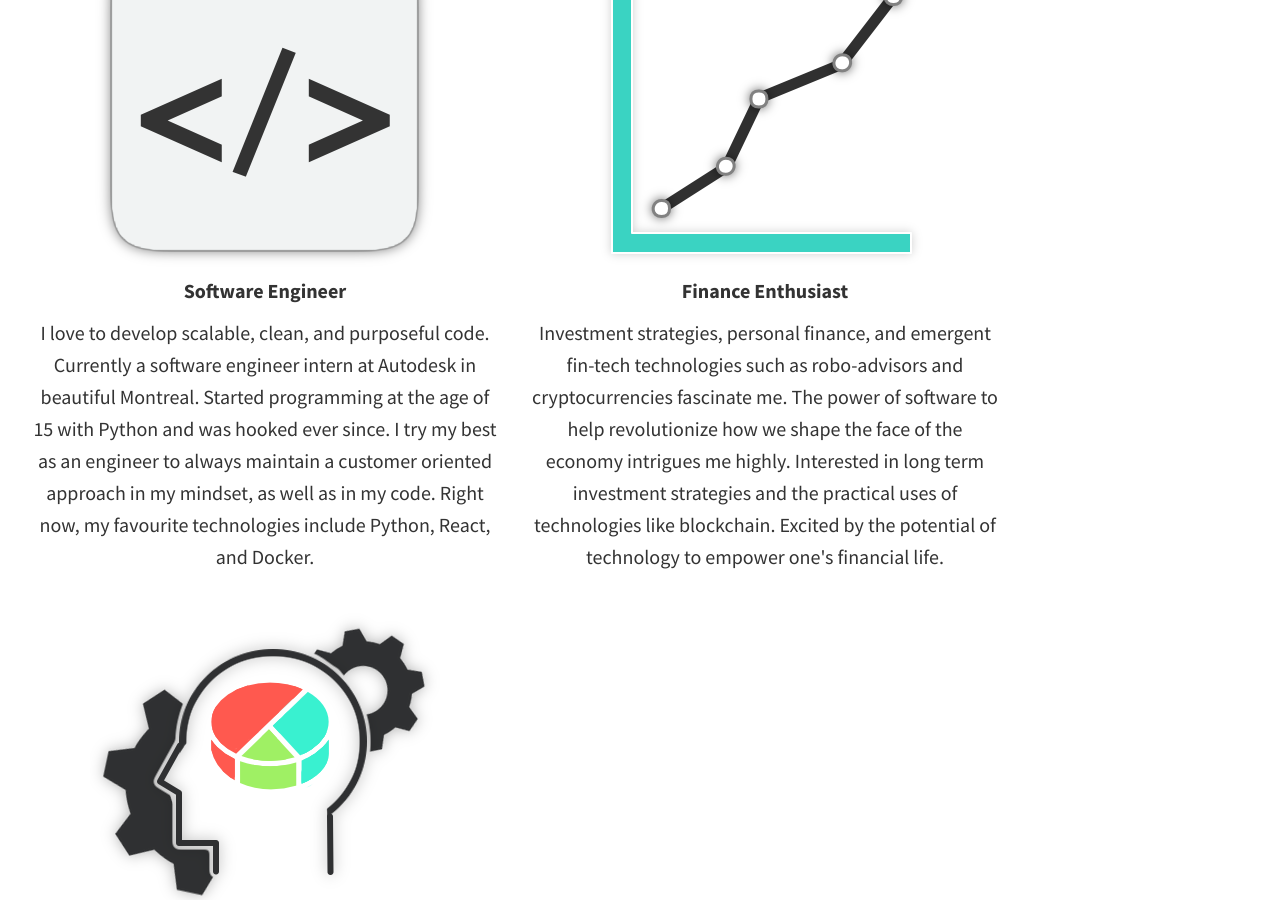
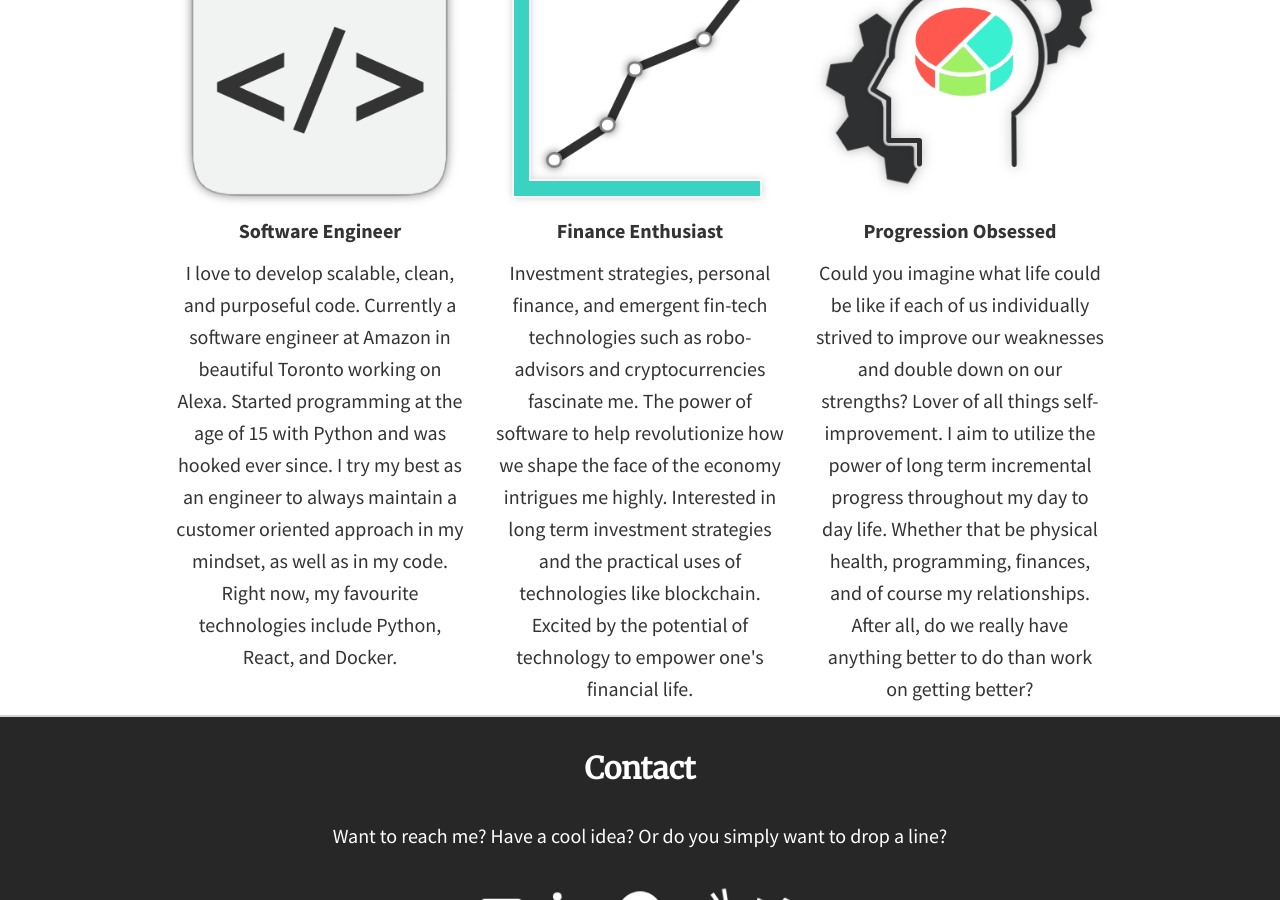
Before and after one commit to ospahiu/olsi-spahiu-website, a Jekyll site: the page built from index.html, in a window 1280 px wide and 900 px high, scrolled down 1217 px. Built offline with Jekyll 4.4.1, drawn with Linux system fonts in a browser that asks for light colours.

Commit message:
- Change current position.

```diff
--- a/index.html
+++ b/index.html
@@ -27,26 +27,29 @@ title: Olsi Spahiu
     <h3 style="text-align: center;">Key Highlights About Me</h3>
     <hr style="margin:auto; margin-top: 50px; max-width: 1200px;"/>
   </div>
-  <div class="container-fluid" style="max-width: 1550px; text-align: center;">
-    <div class="col-sm-6" style="max-width: 500px;">
+  <div class="container" style=" text-align: center;">
+
+    <div class="container-fluid">
+      <div class="row">
+        <div class="col-xs-12 col-sm-4">
           <img src="images/code_icon.png"/>
           <p><strong>Software Engineer</strong></p>
-      <p>I love to develop scalable, clean, and purposeful code. Currently a software engineer intern at Autodesk in
-        beautiful Montreal. Started programming at the age of 15 with Python and was hooked ever since. I try my
+          <p>I love to develop scalable, clean, and purposeful code. Currently a software engineer at Amazon in
+            beautiful Toronto working on Alexa. Started programming at the age of 15 with Python and was hooked ever since. I try my
             best as
             an engineer to always maintain a customer oriented approach in my mindset, as well as in my code. Right now,
             my favourite technologies include Python, React, and Docker.</p>
         </div>
-    <div class="col-sm-6" style="max-width: 500px; margin: auto;">
+        <div class="col-xs-12 col-sm-4">
           <img src="images/finance_logo.png"/>
           <p><strong>Finance Enthusiast</strong></p>
           <p>Investment strategies, personal finance, and emergent fin-tech technologies such as robo-advisors and
             cryptocurrencies fascinate me. The power of software to help revolutionize how we shape the face of the
             economy
             intrigues me highly. Interested in long term investment strategies and the practical uses of technologies
-        like blockchain. Excited by the potential of technology to empower one's financial life.
+            like blockchain. Excited by the potential of technology to empower one's financial life.</p>
         </div>
-    <div class="col-sm-6" style="max-width: 500px; margin: auto;">
+        <div class="col-xs-12 col-sm-4">
           <img src="images/self_improvement_icon.png"/>
           <p><strong>Progression Obsessed</strong></p>
           <p>Could you imagine what life could be like if each of us individually strived to improve our weaknesses and
@@ -57,3 +60,5 @@ title: Olsi Spahiu
         </div>
       </div>
     </div>
+  </div>
+</div>
```
Lines whose indentation alone changed are shown as unchanged.
